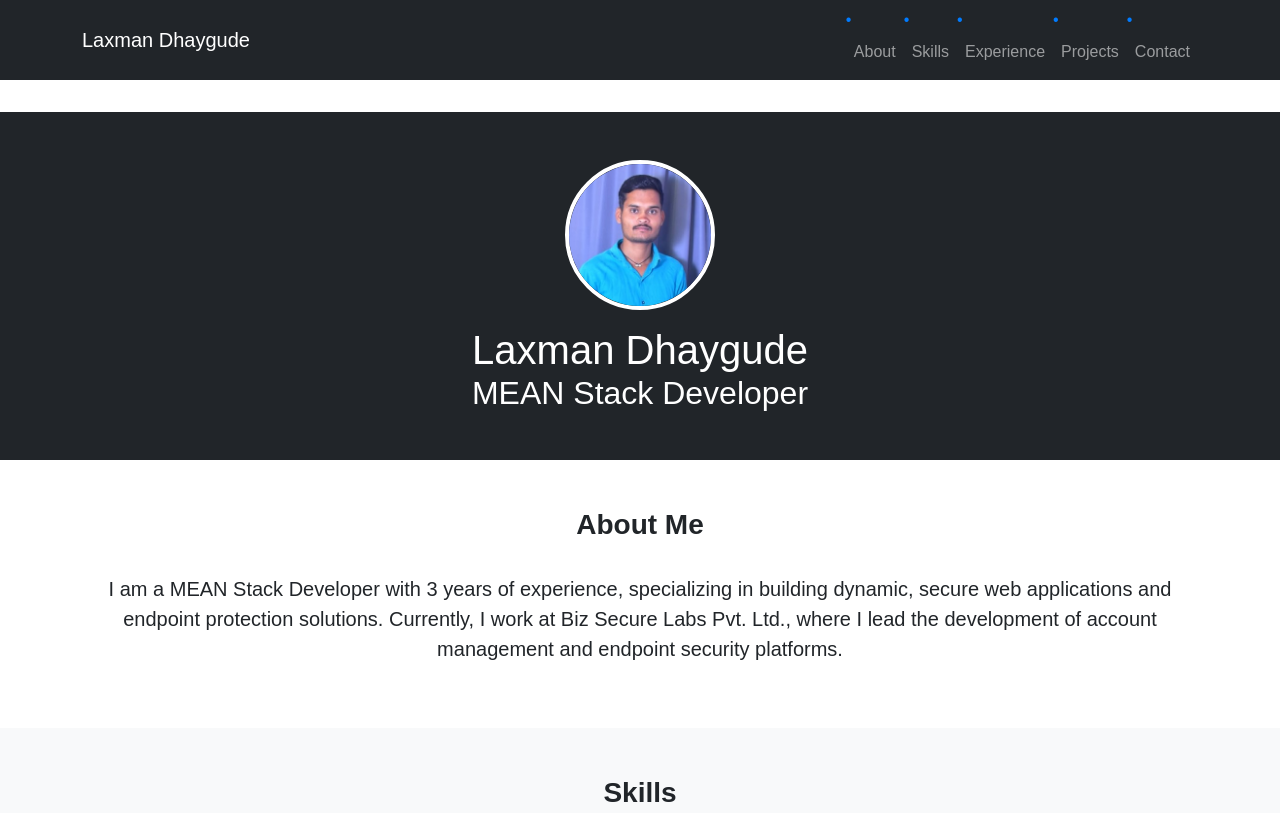
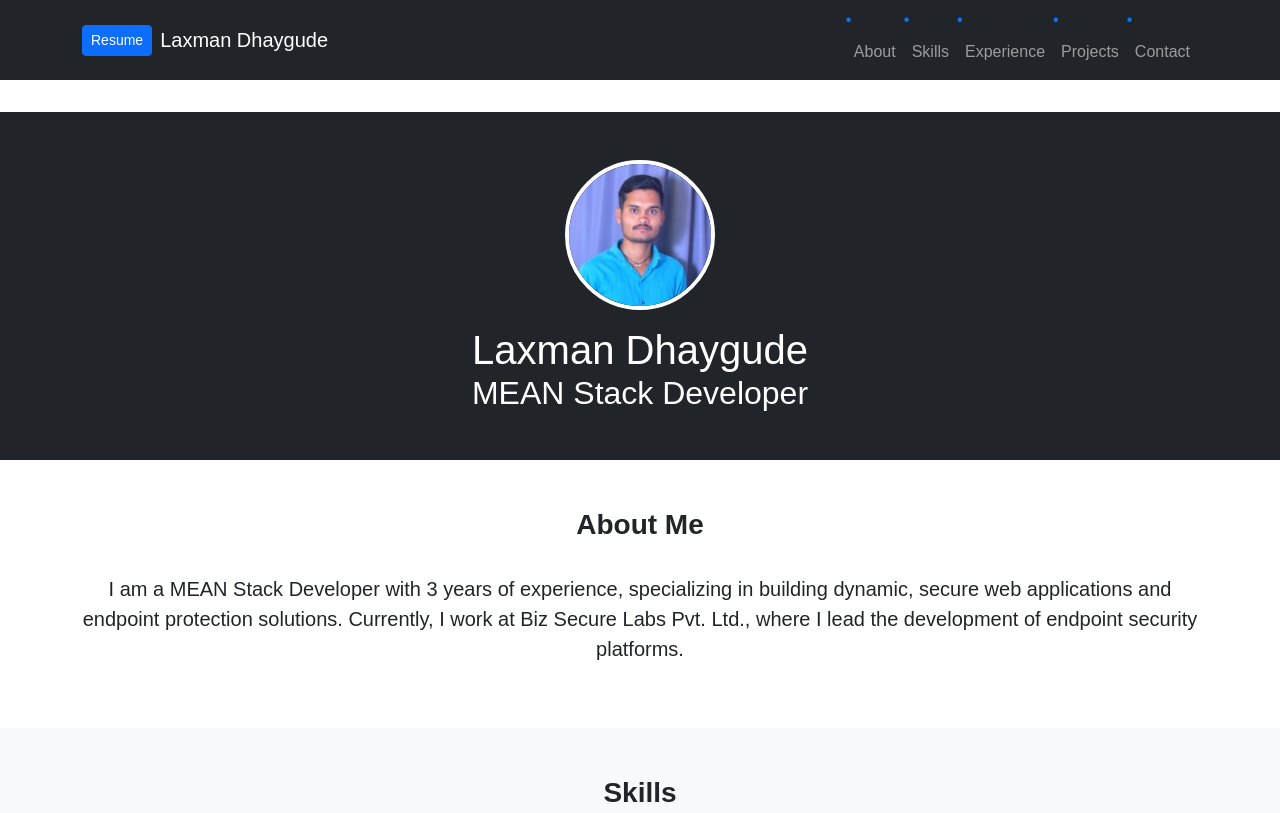
Before and after one commit to Lucky0799/personal-site, a plain HTML site: page index.html in a window 1280 px wide. Shown: the top 813 px of the page. Drawn offline with nearby package versions, Linux system fonts and the light colour scheme.

Commit message:
about myselt update

```diff
--- a/index.html
+++ b/index.html
@@ -15,6 +15,7 @@
 <body>
     <nav class="navbar navbar-expand-lg navbar-dark bg-dark">
         <div class="container">
+            <a class=" btn btn-sm  btn-primary me-2" href="https://drive.google.com/file/d/1c6syMigUMACmgLv8ce5K4Y5FGJOJ-hpV/view?usp=drive_link" role="button" target="_blank">Resume</a>
             <a class="navbar-brand" href="#">Laxman Dhaygude</a>
             <button class="navbar-toggler" type="button" data-bs-toggle="collapse" data-bs-target="#navbarNav" aria-controls="navbarNav" aria-expanded="false" aria-label="Toggle navigation">
                 <span class="navbar-toggler-icon"></span>
@@ -42,8 +43,11 @@
     <section id="about" class="py-5">
         <div class="container text-center">
             <h3>About Me</h3>
-            <p class="lead">I am a MEAN Stack Developer with 3 years of experience, specializing in building dynamic, secure web applications and endpoint protection solutions. Currently, I work at Biz Secure Labs Pvt. Ltd., where I lead the development of account management and endpoint security platforms.</p>
-        </div>
+
+            <p class="lead">
+                I am a MEAN Stack Developer with 3 years of experience, specializing in building dynamic, secure web applications and endpoint protection solutions. Currently, I work at Biz Secure Labs Pvt. Ltd., where I lead the development of endpoint security platforms.
+            </p>
+               </div>
     </section>
 
     <section id="skills" class="py-5 bg-light">
```
